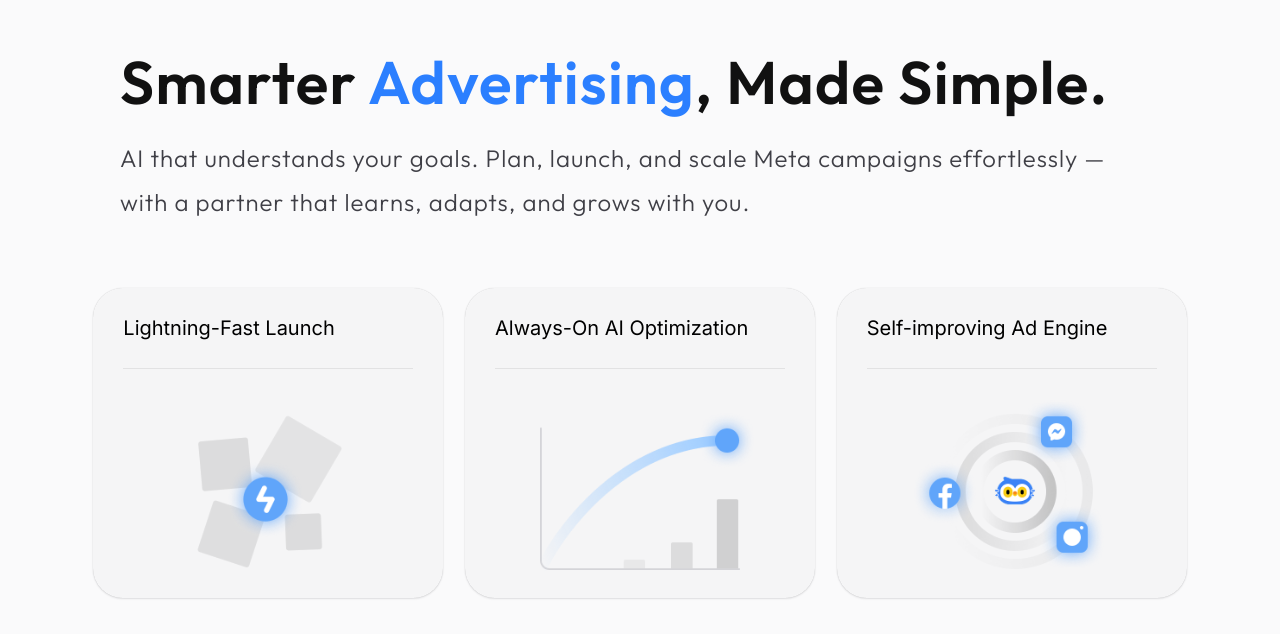
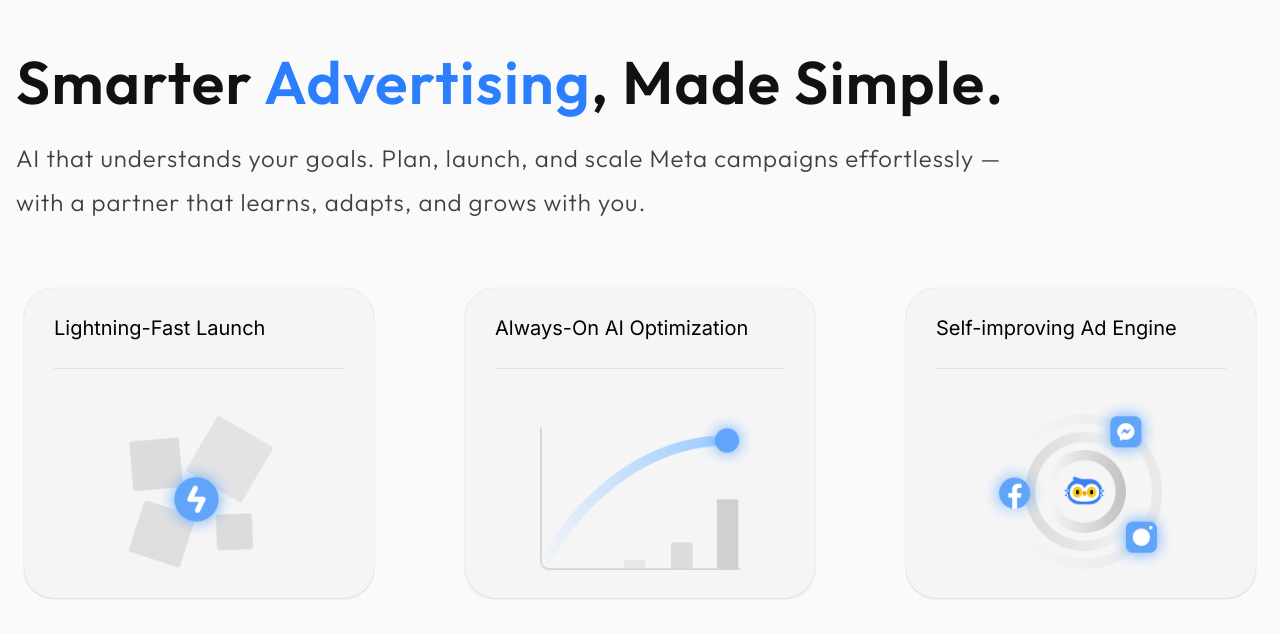
Before and after one commit to growthylab/official-website, a Next.js app: page / in a window 1280 px wide. Shown: the part 946-1580 px from the top of the page. Built offline with nearby package versions, Linux system fonts and the light colour scheme.

Commit message:
style：responsivible

```diff
--- a/src/app/_components/Features.tsx
+++ b/src/app/_components/Features.tsx
@@ -2,19 +2,21 @@ import Image from "next/image";
 
 export const Features = () => {
   return (
-    <section className="mx-auto px-4 sm:px-6 py-24 bg-[#FAFAFB] xl:px-[120px]">
+    <section className="w-full px-4 py-24 bg-[#FAFAFB]">
+      <div className="max-w-custom xl:mx-auto flex flex-col justify-center items-start">
         <div className="text-left mb-16 max-w-5xl font-outfit">
           <h2 className="text-4xl sm:text-5xl lg:text-6xl font-semibold text-[#111111] mb-6 maintitle">
             Smarter <span className="text-blue-500">Advertising</span>, Made
             Simple.
           </h2>
           <p className="subtitle">
-          AI that understands your goals. Plan, launch, and scale Meta campaigns
-          effortlessly — with a partner that learns, adapts, and grows with you.
+            AI that understands your goals. Plan, launch, and scale Meta
+            campaigns effortlessly — with a partner that learns, adapts, and
+            grows with you.
           </p>
         </div>
 
-      <div className="grid grid-cols-1 md:grid-cols-3 gap-6 md:gap-8 xl:gap-[75px] justify-items-center">
+        <div className="grid grid-cols-1 md:grid-cols-3 gap-6 md:gap-8 xl:gap-[75px] w-full justify-items-center">
           <FeatureCard
             title="Lightning-Fast Launch"
             imageSrc="/homepage/func1.png"
@@ -38,6 +40,7 @@ export const Features = () => {
             imageWidth={290}
             imageHeight={234}
           />
+        </div>
       </div>
     </section>
   );
```
Lines whose indentation alone changed are shown as unchanged.
